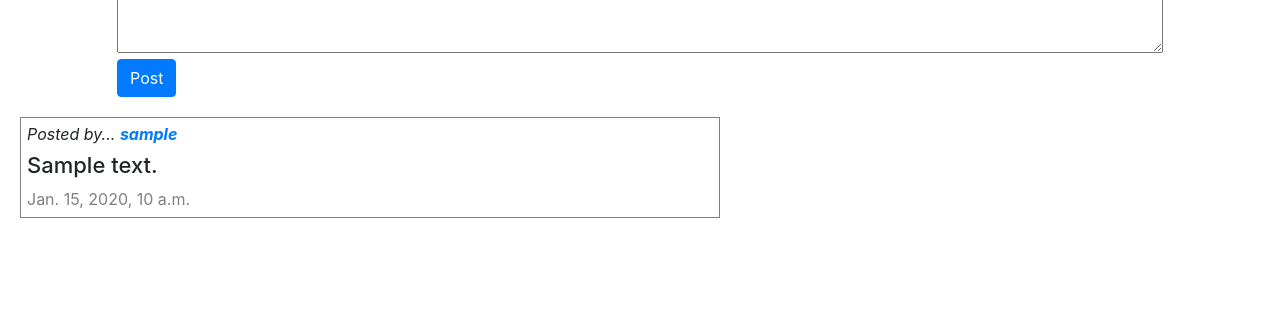
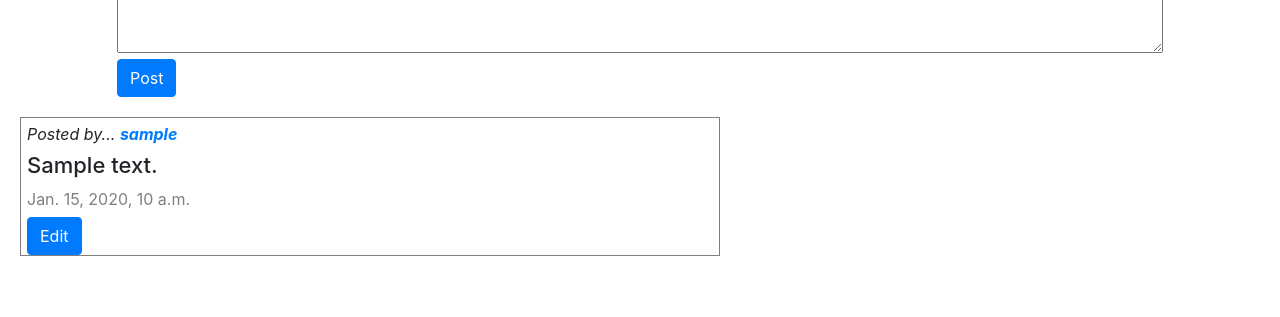
Before and after one commit to bykimus-prime/cs50web-project4-network, a Django app: page / in a window 1280 px wide. Shown: the part 159-476 px from the top of the page. Run offline with Django 3.2, Linux system fonts and the light colour scheme; a user stored in the database is signed in; tables that the repository leaves empty hold one stand-in row (values such as "Sample post"); some libraries are stand-ins or nearby versions.

Commit message:
Add edit button for user's own posts

```diff
--- a/network/templates/network/index.html
+++ b/network/templates/network/index.html
@@ -20,6 +20,14 @@
             <p class="username"><em>Posted by... <strong><a href="{% url 'profile' user_id=post.user.id %}">{{ post.user }}</a></strong></em></p>
             <h4 class="post-content">{{ post.content }}</h4>
             <p class="post-date">{{ post.date }}</p>
+            {% if user.is_authenticated %}
+            {% comment %} check if user is the owner of the post {% endcomment %}
+               {% if user == post.user %}
+                  <div class="">
+                     <button class="btn btn-primary">Edit</button>
+                  </div>
+               {% endif %}
+            {% endif %}
          </div>
       {% endfor %}
    </div>
```
